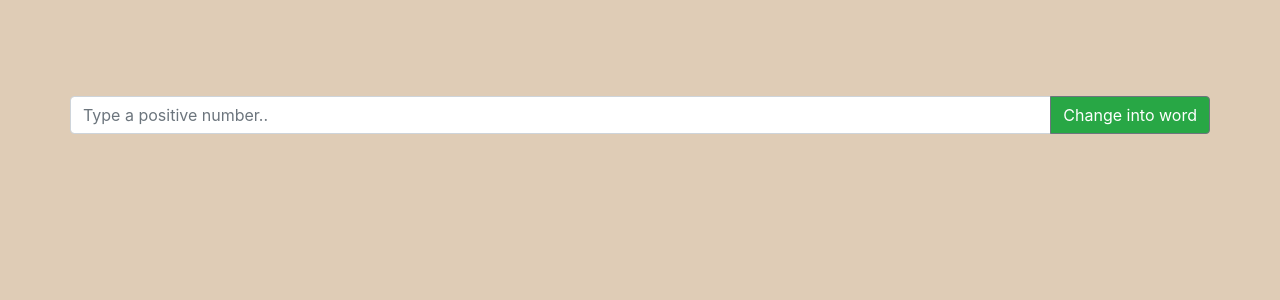
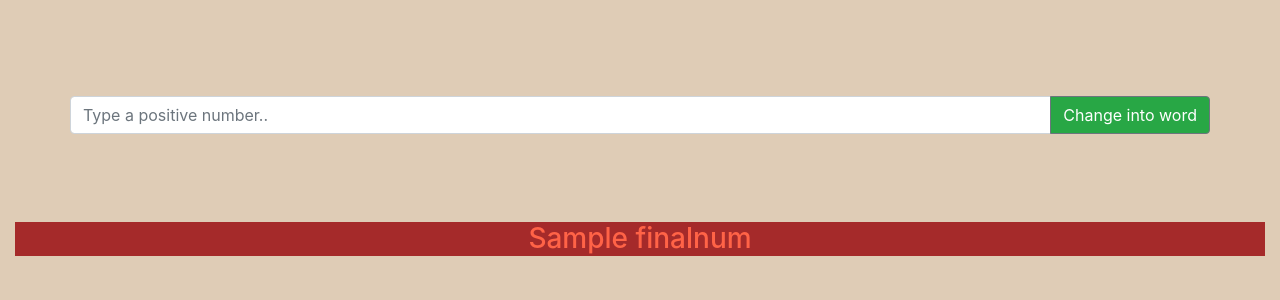
Before and after one commit to nibin007/wordtonumber, a Django app: template numbertoword/core/templates/base.html in a window 1280 px wide. Shown: the part 56-356 px from the top of the page. Run offline with Django 4.2, Linux system fonts and the light colour scheme; the template is opened without the code that fills it: most values are stand-ins (such as "Sample title", 1, 10 or a date in 2020).

Commit message:
'addedfunctionalities'

```diff
--- a/numbertoword/core/templates/base.html
+++ b/numbertoword/core/templates/base.html
@@ -1,4 +1,4 @@
-{% load static %}
+{% load static%}
 <!DOCTYPE html>
 <html lang="en">
 <head>
@@ -6,7 +6,6 @@
     <meta http-equiv="X-UA-Compatible" content="IE=edge">
     <meta name="viewport" content="width=device-width, initial-scale=1.0">
     <title>Word changer</title>
-    <link rel="stylesheet" href="{% static 'js/main.js' %}">
     <link rel="stylesheet" href="{% static 'css/base.css' %}">
 
     <link rel="stylesheet" href="https://cdn.jsdelivr.net/npm/bootstrap@4.6.1/dist/css/bootstrap.min.css">
@@ -25,17 +24,31 @@
 
     </div>
     <br><br><br><br>
+    <form method="post" id="login-form">
+     {% csrf_token %}
     <div class="container">
         <div class="row">
+
             <div class="input-group mb-3">
-                <input type="text" class="form-control" placeholder="Type a positive number.." aria-label="Recipient's username" aria-describedby="basic-addon2">
+
+                <input type="text" id="number" name="number" class="form-control" required  oninvalid="setCustomValidity('Entry limited within 8 digit positive number')" pattern="^[0-9]{1,8}$" placeholder="Type a positive number.." aria-label="" aria-describedby="basic-addon2">
                 <div class="input-group-append">
-                  <button class="btn text-white btn-success btn-outline-secondary" type="button">Change into word</button>
+                  <button class="btn text-white btn-success btn-outline-secondary" type="submit">Change into word</button>
                 </div>
               </div>
         </div>
       </div>
+      </form>
+      {% if finalnum %}
+      <br><br><br>
+      <div class="container col text-center ">
+
+      <h3 class="number" >{{finalnum}}</h3>
+
+    </div>
+      {% endif %}
 </body>
+<!-- <script src="{% static 'js/main.js' %}"></script> -->
 <script src="https://cdn.jsdelivr.net/npm/popper.js@1.16.1/dist/umd/popper.min.js"></script>
 <script src="https://cdn.jsdelivr.net/npm/jquery@3.6.0/dist/jquery.slim.min.js"></script>
 <script src="https://cdn.jsdelivr.net/npm/bootstrap@4.6.1/dist/js/bootstrap.bundle.min.js"></script>
--- a/numbertoword/core/utils.py
+++ b/numbertoword/core/utils.py
@@ -1 +1,3 @@
-numset={1:'aa',2:'bb'}
+numberset=['','One','Two','Three','Four','Five','Six','Seven','Eight','Nine']
+nty=['','','Twenty','Thirty','Fourty','Fifty','Sixty','Seventy','Eighty','Ninety']
+tens=['Ten','Eleven','Twelve','Thirteen','Fourteen','Fifteen','Sixteen','Seventeen','Eighteen','Nineteen']
--- a/numbertoword/numbertoword/settings.py
+++ b/numbertoword/numbertoword/settings.py
@@ -38,6 +38,7 @@ INSTALLED_APPS = [
     'django.contrib.sessions',
     'django.contrib.messages',
     'django.contrib.staticfiles',
+    'num2words',
     'core',
 ]
 
--- a/numbertoword/static/css/base.css
+++ b/numbertoword/static/css/base.css
@@ -0,0 +1,4 @@
+.number{
+    background-color: brown;
+    color: tomato;
+}
--- a/numbertoword/static/js/main.js
+++ b/numbertoword/static/js/main.js
@@ -0,0 +1 @@
+console.log('helloworld')
```
Also changed, not shown: numbertoword/core/views.py (+9 -4 lines).
